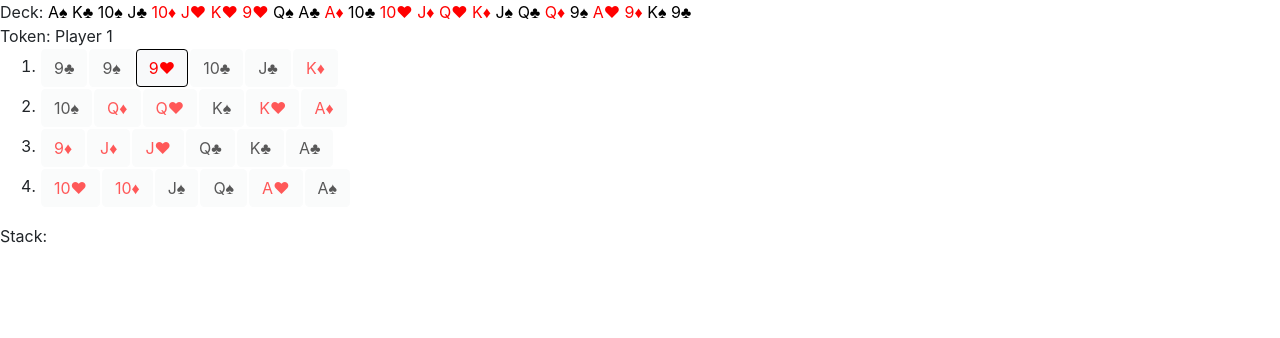
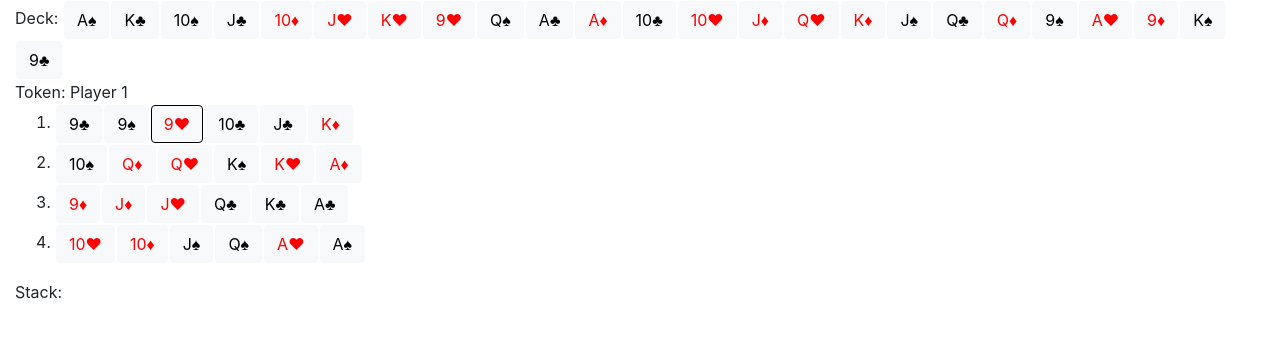
Before and after one commit to adam-zielonka/pan, an Angular app: page / in a window 1280 px wide. Shown: the top 338 px of the page. Built offline with nearby package versions, Linux system fonts and the light colour scheme.

Commit message:
Updated style

```diff
--- a/src/app/pan/board.ts
+++ b/src/app/pan/board.ts
@@ -81,7 +81,7 @@ export class Board {
     }
 
     public nextPlayer() {
-        if(this.sitllPlay) {
+        if(this.sitllPlay > 0) {
             if(this.stack[this.stack.length - 1].isPik()) this.token--
             else this.token++
             if(this.token < 0) this.token = this.players.length - 1
--- a/src/app/pan/pan.component.css
+++ b/src/app/pan/pan.component.css
@@ -6,7 +6,8 @@
     color: black;
 }
 
-button {
+.onecard {
+    opacity: 1 !important;
     margin: 1px;
 }
 
--- a/src/app/pan/pan.component.html
+++ b/src/app/pan/pan.component.html
@@ -1,22 +1,44 @@
-Deck: <span *ngFor="let card of deck" [ngClass]=card.getColorStyle()>{{card.toString()}} </span>
-<br>
+<div class="deck">
+    Deck:
+    <span
+        *ngFor="let card of deck"
+        class="btn btn-light disabled onecard"
+        [ngClass]=card.getColorStyle()>
+        {{card.toString()}}
+    </span>
+</div>
+
+<div>
     Token: Player {{board.getToken() + 1}}
+</div>
+
+<div class="players">
     <ol>
         <li *ngFor="let player of board.getPlayers()">
             <button
                 *ngFor="let card of player.cards"
                 (click)=board.action(card)
-            class="btn btn-light"
+                class="btn btn-light onecard"
                 [ngClass]=card.getColorStyle()
                 [disabled]="!board.isActionAvalible(card, player.id)" >
                 {{card.toString()}}
             </button>
         </li>
     </ol>
-Stack: <span *ngFor="let card of board.getStack()" [ngClass]=card.getColorStyle()>{{card.toString()}} </span>
+</div>
+
+<div class="stack">
+    Stack:
+    <span
+        *ngFor="let card of board.getStack()"
+        class="btn btn-light disabled onecard"
+        [ngClass]=card.getColorStyle()>
+        {{card.toString()}}
+    </span>
     <button
         (click)=board.getFromStack()
-    class="btn btn-light"
+        class="btn btn-light onecard"
         [hidden]="!(board.getStack().length > 1)">
         Get cards
     </button>
+</div>
--- a/src/index.html
+++ b/src/index.html
@@ -10,11 +10,11 @@
   <link rel="icon" type="image/x-icon" href="favicon.ico">
 </head>
 <body>
-  <contanier>
+  <div class="container-fluid">
     <app-root></app-root>
-  </contanier>
+  </div>
   <script src="https://code.jquery.com/jquery-3.3.1.slim.min.js" integrity="sha384-q8i/X+965DzO0rT7abK41JStQIAqVgRVzpbzo5smXKp4YfRvH+8abtTE1Pi6jizo" crossorigin="anonymous"></script>
-<script src="https://cdnjs.cloudflare.com/ajax/libs/popper.js/1.14.0/umd/popper.min.js" integrity="sha384-cs/chFZiN24E4KMATLdqdvsezGxaGsi4hLGOzlXwp5UZB1LY//20VyM2taTB4QvJ" crossorigin="anonymous"></script>
-<script src="https://stackpath.bootstrapcdn.com/bootstrap/4.1.0/js/bootstrap.min.js" integrity="sha384-uefMccjFJAIv6A+rW+L4AHf99KvxDjWSu1z9VI8SKNVmz4sk7buKt/6v9KI65qnm" crossorigin="anonymous"></script>
+  <script src="https://cdnjs.cloudflare.com/ajax/libs/popper.js/1.14.0/umd/popper.min.js" integrity="sha384-cs/chFZiN24E4KMATLdqdvsezGxaGsi4hLGOzlXwp5UZB1LY//20VyM2taTB4QvJ" crossorigin="anonymous"></script>
+  <script src="https://stackpath.bootstrapcdn.com/bootstrap/4.1.0/js/bootstrap.min.js" integrity="sha384-uefMccjFJAIv6A+rW+L4AHf99KvxDjWSu1z9VI8SKNVmz4sk7buKt/6v9KI65qnm" crossorigin="anonymous"></script>
 </body>
 </html>
```
Lines whose indentation alone changed are shown as unchanged.
